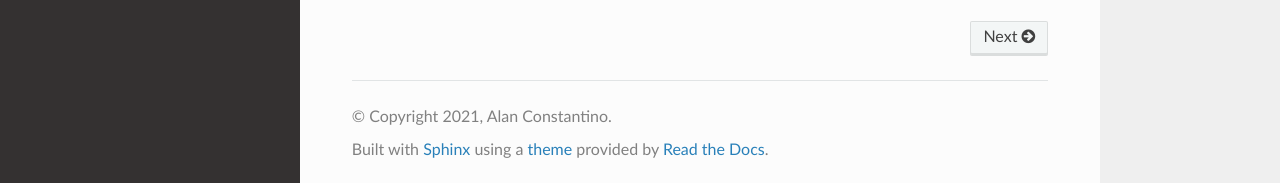
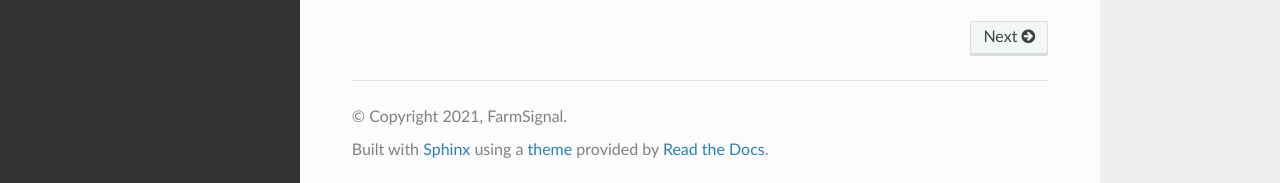
Before and after one commit to AlanConstantino/FarmSignal, a Sphinx documentation site: the page built from docs/index.rst, in a window 1280 px wide and 1104 px high. Shown: the part 918-1101 px from the top of the window. Built offline with Sphinx 7.4.7 and the Read the Docs theme 2.0.0, drawn with Linux system fonts in a browser that asks for light colours.

Commit message:
Updated authors and copyright

```diff
--- a/docs/conf.py
+++ b/docs/conf.py
@@ -18,8 +18,8 @@
 # -- Project information -----------------------------------------------------
 
 project = 'FarmSignal'
-copyright = '2021, Alan Constantino'
-author = 'Alan Constantino'
+copyright = '2021, FarmSignal'
+author = 'Alan Constantino, Stanley Leem, Irmuun Zamilan'
 
 # The full version, including alpha/beta/rc tags
 release = '1.0'
```
Also changed, not shown: 12 other files.
